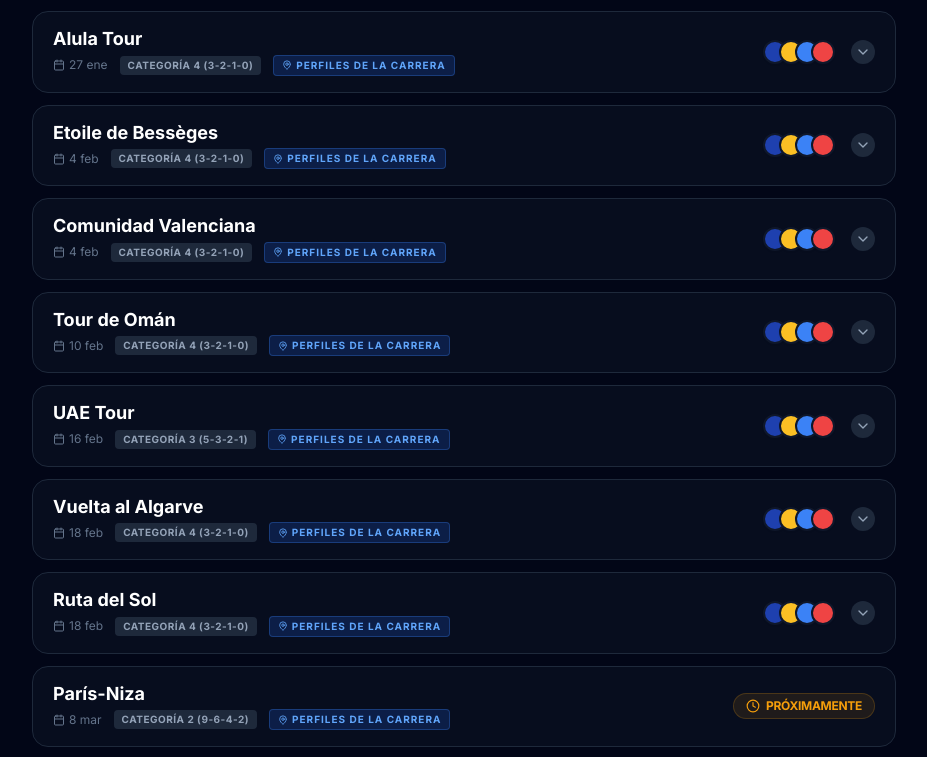
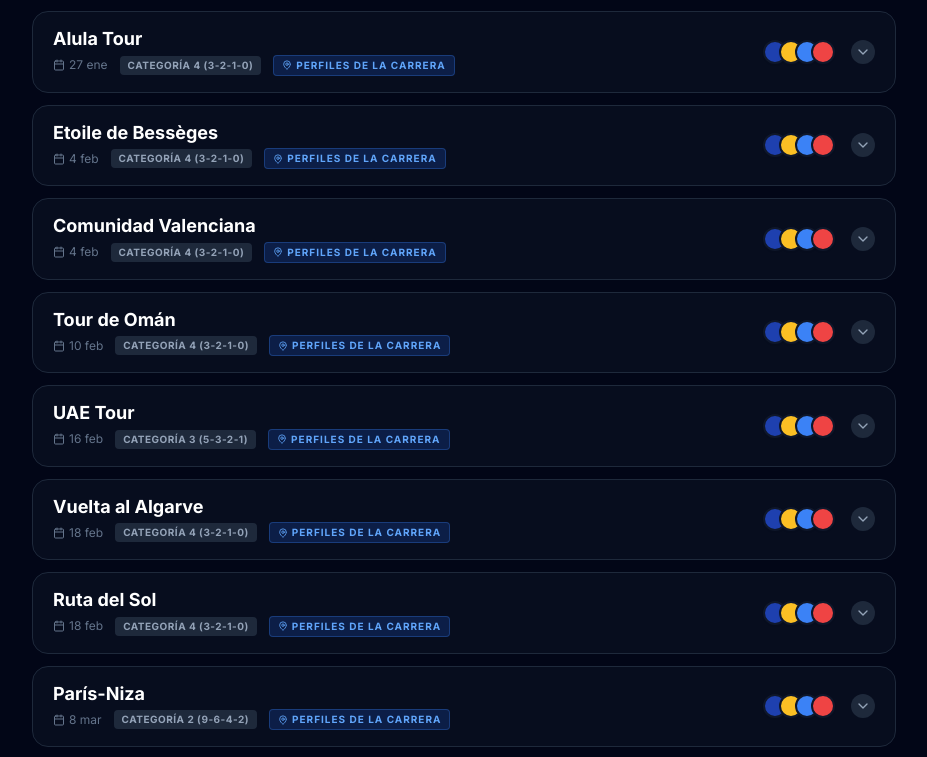
Before and after one commit to natxorodrigo87-cmyk/velogames-dashboard, a React (Vite) app: page / in a window 1280 px wide. Shown: the part 2040-2797 px from the top of the page, without its empty margins (176-1103 px from the left). Built offline with nearby package versions, Linux system fonts and the light colour scheme.

Commit message:
feat: Update withdrawal data and table with new races
Includes adding "PN" and "Tirreno" to withdrawal records and the abandonos table to reflect recent race data. Totals for some players have also been adjusted accordingly.

```diff
--- a/components/AbandonosTable.tsx
+++ b/components/AbandonosTable.tsx
@@ -9,7 +9,7 @@
 }
 
 const AbandonosTable: React.FC<AbandonosTableProps> = ({ records, players }) => {
-  const races = ['TDU', 'Alula', 'CV', 'Besseges', 'Omán', 'UAE Tour', 'Algarve', 'Ruta del Sol'];
+  const races = ['TDU', 'Alula', 'CV', 'Besseges', 'Omán', 'UAE Tour', 'Algarve', 'Ruta del Sol', 'PN', 'Tirreno'];
 
   return (
     <div className="bg-slate-900/80 border border-white/10 rounded-3xl overflow-hidden backdrop-blur-2xl shadow-2xl animate-in fade-in slide-in-from-bottom-4 duration-500 mt-8">
--- a/mockData.ts
+++ b/mockData.ts
@@ -28,7 +28,7 @@
 export const WITHDRAWALS: WithdrawalRecord[] = [
   {
     playerName: 'US POSTAL',
-    total: 5,
+    total: 9,
     races: {
       'TDU': 'Narváez, Van Poppel',
       'Alula': '0',
@@ -37,12 +37,14 @@
       'Omán': '0',
       'UAE Tour': '0',
       'Algarve': 'Morgado',
-      'Ruta del Sol': 'Laporte'
+      'Ruta del Sol': 'Laporte',
+      'PN': 'Girmay, Bol, Ayuso, Arndt',
+      'Tirreno': '0'
     }
   },
   {
     playerName: 'VOXDALÁS',
-    total: 9,
+    total: 11,
     races: {
       'TDU': 'Narváez, Strong, Torres, Van der Meulen',
       'Alula': 'no la hizo',
@@ -51,12 +53,14 @@
       'Omán': 'Oliveira, Bettiol',
       'UAE Tour': '0',
       'Algarve': '0',
-      'Ruta del Sol': '0'
+      'Ruta del Sol': '0',
+      'PN': 'Girmay, Onley',
+      'Tirreno': '0'
     }
   },
   {
     playerName: 'LA GALIA',
-    total: 6,
+    total: 14,
     races: {
       'TDU': 'Narváez, Van Etvelt',
       'Alula': '0',
@@ -65,12 +69,14 @@
       'Omán': 'Lemmen',
       'UAE Tour': '0',
       'Algarve': '0',
-      'Ruta del Sol': '0'
+      'Ruta del Sol': '0',
+      'PN': 'Ayuso, Onley, Costiou, Pluimers y F. Christen',
+      'Tirreno': 'Van Wilder, Kron, Strong'
     }
   },
   {
     playerName: 'TEAM CHARLOTTE',
-    total: 9,
+    total: 11,
     races: {
       'TDU': 'Narváez, Van Eetvelt, Van Poppel',
       'Alula': "D'Amato",
@@ -79,7 +85,9 @@
       'Omán': '0',
       'UAE Tour': '0',
       'Algarve': '0',
-      'Ruta del Sol': 'Laporte'
+      'Ruta del Sol': 'Laporte',
+      'PN': 'Ayuso, Bol',
+      'Tirreno': '0'
     }
   }
 ];
@@ -93,8 +101,8 @@
   { id: 'r_uae', name: 'UAE Tour', categoryId: 'c3', date: '2026-02-16', status: RaceStatus.PLAYED },
   { id: 'r_alg', name: 'Vuelta al Algarve', categoryId: 'c4', date: '2026-02-18', status: RaceStatus.PLAYED },
   { id: 'r_sol', name: 'Ruta del Sol', categoryId: 'c4', date: '2026-02-18', status: RaceStatus.PLAYED },
-  { id: 'r_pn', name: 'París-Niza', categoryId: 'c2', date: '2026-03-08', status: RaceStatus.UPCOMING },
-  { id: 'r_ta', name: 'Tirreno-Adriático', categoryId: 'c2', date: '2026-03-09', status: RaceStatus.UPCOMING },
+  { id: 'r_pn', name: 'París-Niza', categoryId: 'c2', date: '2026-03-08', status: RaceStatus.PLAYED },
+  { id: 'r_ta', name: 'Tirreno-Adriático', categoryId: 'c2', date: '2026-03-09', status: RaceStatus.PLAYED },
   { id: 'r_cat', name: 'Volta a Catalunya', categoryId: 'c2', date: '2026-03-23', status: RaceStatus.UPCOMING },
   { id: 'r_itz', name: 'Itzulia Basque Country', categoryId: 'c2', date: '2026-04-06', status: RaceStatus.UPCOMING },
   { id: 'r_gc', name: 'O Gran Camiño', categoryId: 'c4', date: '2026-04-14', status: RaceStatus.UPCOMING },
@@ -141,6 +149,14 @@
   { id: 'res_30', raceId: 'r_alg', playerId: 'p2', points: 0 },
   { id: 'res_31', raceId: 'r_alg', playerId: 'p3', points: 3 },
   { id: 'res_32', raceId: 'r_alg', playerId: 'p4', points: 2 },
+  { id: 'res_33', raceId: 'r_pn', playerId: 'p3', points: 10 },
+  { id: 'res_34', raceId: 'r_pn', playerId: 'p2', points: 6 },
+  { id: 'res_35', raceId: 'r_pn', playerId: 'p1', points: 4 },
+  { id: 'res_36', raceId: 'r_pn', playerId: 'p4', points: 2 },
+  { id: 'res_37', raceId: 'r_ta', playerId: 'p3', points: 9 },
+  { id: 'res_38', raceId: 'r_ta', playerId: 'p1', points: 6 },
+  { id: 'res_39', raceId: 'r_ta', playerId: 'p4', points: 4 },
+  { id: 'res_40', raceId: 'r_ta', playerId: 'p2', points: 2 },
 ];
 
 export const MOCK_RESULTS = RESULTS;
```
